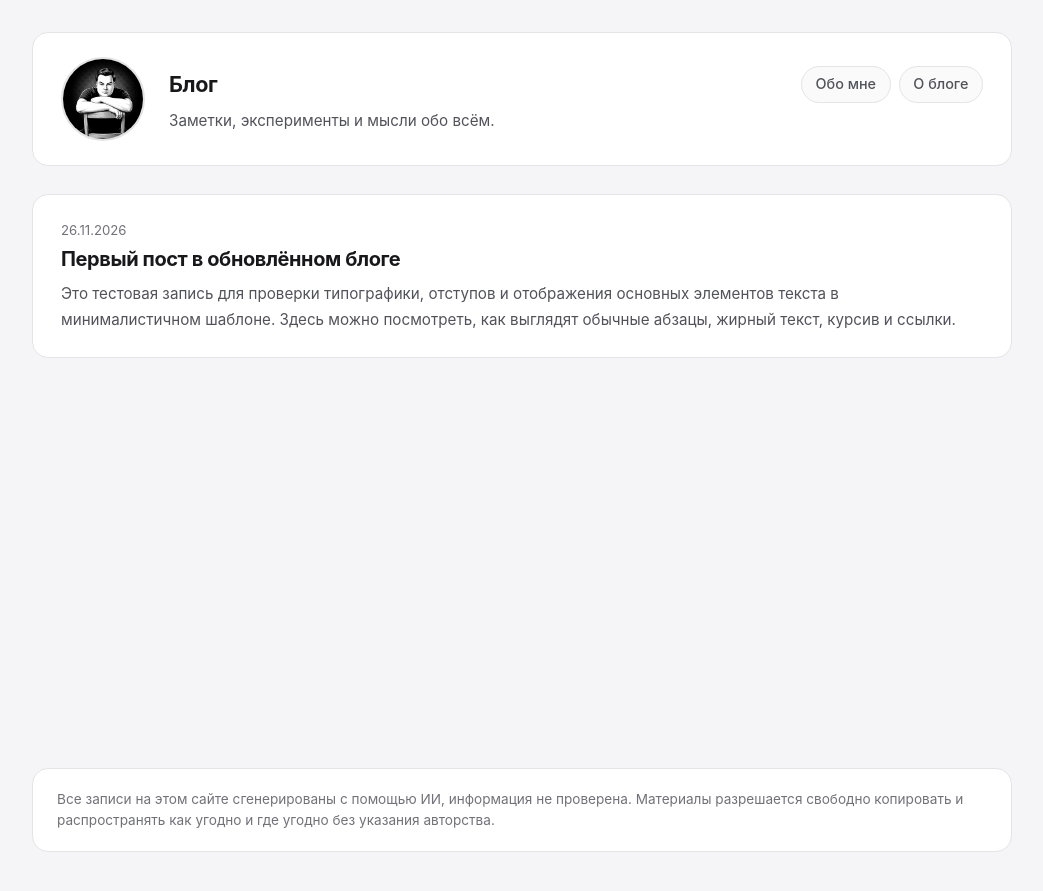
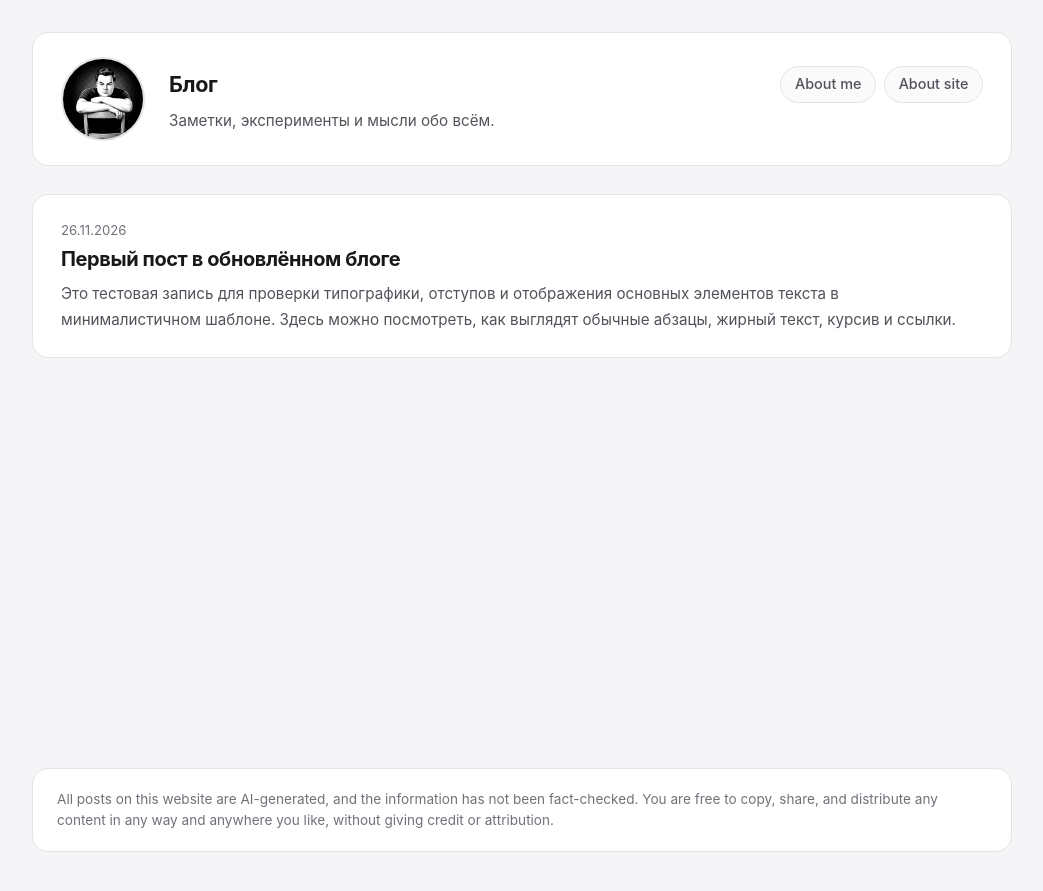
Before and after one commit to mudaczok/mudaczok.github.io, a Jekyll site: the page built from index.html, in a window 1280 px wide. Shown: the top 891 px of the page, without its empty margins (118-1161 px from the left). Built offline with Jekyll 4.4.1, drawn with Linux system fonts in a browser that asks for light colours.

Commit message:
Update default.html

```diff
--- a/_layouts/default.html
+++ b/_layouts/default.html
@@ -18,8 +18,8 @@
             <div class="profile-top">
               <a class="site-title" href="{{ '/' | relative_url }}">{{ site.title }}</a>
               <nav class="site-nav">
-                <a href="{{ '/me/' | relative_url }}">Обо мне</a>
-                <a href="{{ '/about/' | relative_url }}">О блоге</a>
+                <a href="{{ '/me/' | relative_url }}">About me</a>
+                <a href="{{ '/about/' | relative_url }}">About site</a>
               </nav>
             </div>
             <p class="site-bio">{{ site.description }}</p>
@@ -32,7 +32,7 @@
       </main>
 
       <footer class="site-footer">
-        <p>Все записи на этом сайте сгенерированы с помощью ИИ, информация не проверена. Материалы разрешается свободно копировать и распространять как угодно и где угодно без указания авторства.</p>
+        <p>All posts on this website are AI-generated, and the information has not been fact-checked. You are free to copy, share, and distribute any content in any way and anywhere you like, without giving credit or attribution.</p>
       </footer>
     </div>
   </body>
```
